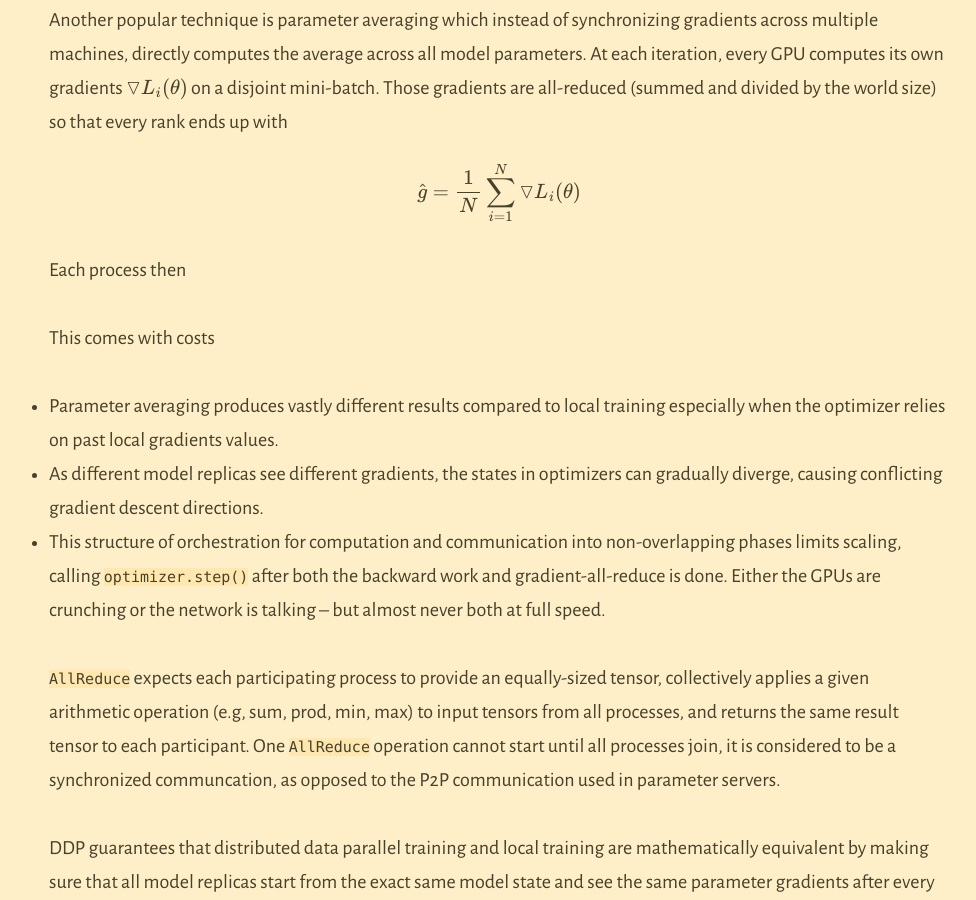
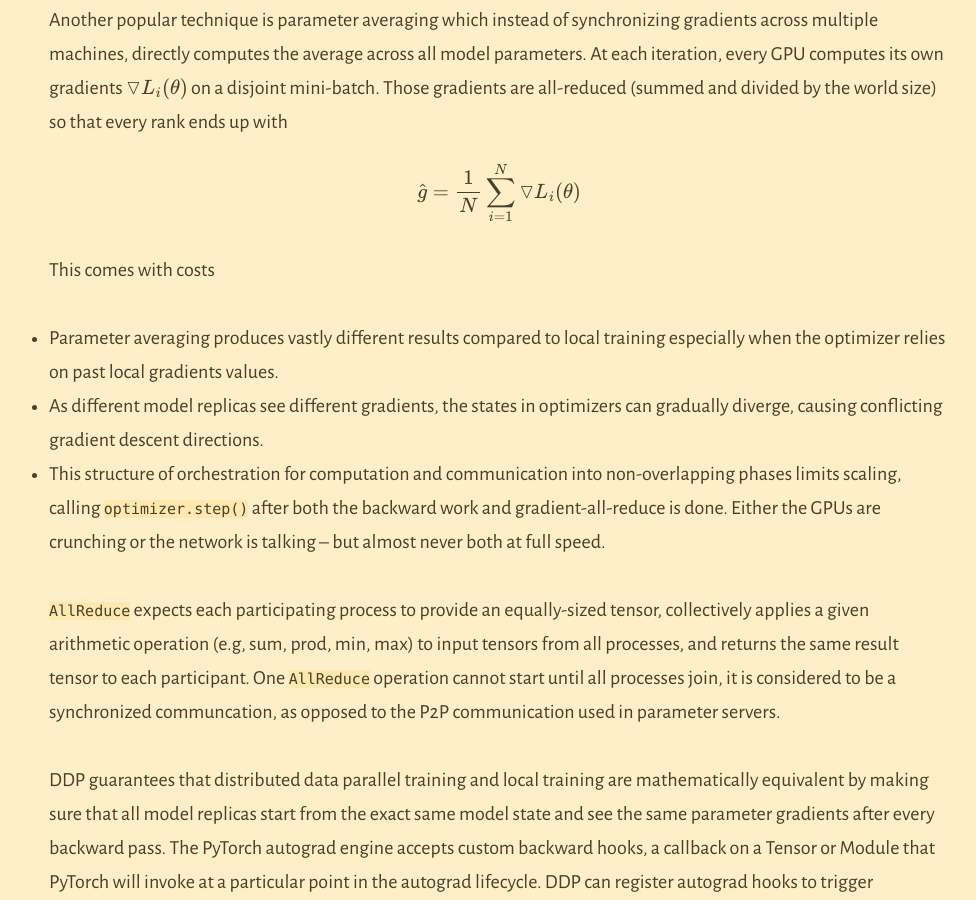
Before and after one commit to varshantdhar/varshantdhar.github.io, a Jekyll site: the page built from _posts/2025-07-01-driving-gpu.md, in a window 1280 px wide and 900 px high, scrolled down 536 px. Shown: the whole window, without its empty margins (141-1117 px from the left). Built offline with Jekyll 4.4.1, drawn with Linux system fonts in a browser that asks for light colours; our own code applies the rules of GitHub Pages for plain Markdown files; formulas are drawn with MathJax 3.

Commit message:
Small issues with blog post

```diff
--- a/_posts/2025-07-01-driving-gpu.md
+++ b/_posts/2025-07-01-driving-gpu.md
@@ -18,9 +18,8 @@ Another popular technique is parameter averaging which instead of synchronizing
 
 $$ \hat{g} = \frac{1}{N} \sum_{i=1}^N \triangledown L_i (\theta) $$
 
-Each process then
 
- This comes with costs
+This comes with costs
 
 - Parameter averaging produces vastly different results compared to local training especially when the optimizer relies on past local gradients values.
 - As different model replicas see different gradients, the states in optimizers can gradually diverge, causing conflicting gradient descent directions.
```
